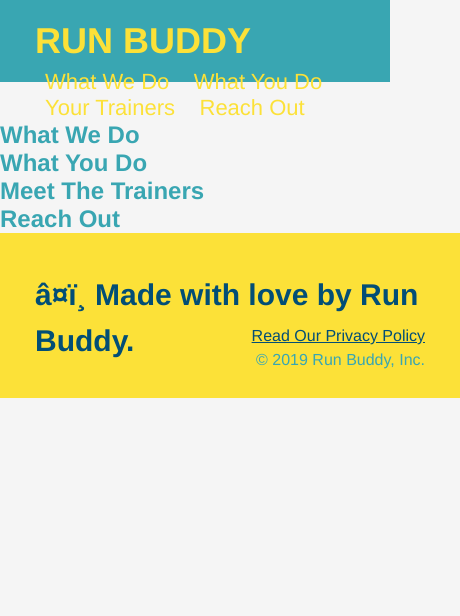
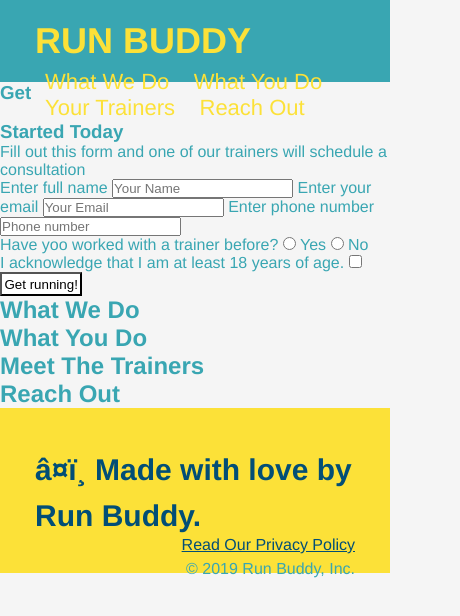
Before and after one commit to Silverlin19/rub-buddy, a plain HTML site: page index.html in a window 390 px wide. Shown: the whole page, 460 px wide, since content can reach past the window. Drawn offline with Linux system fonts and the light colour scheme.

Commit message:
1.3.3 input phone test

```diff
--- a/assets/css/style.css
+++ b/assets/css/style.css
@@ -1,7 +1,9 @@
 
 * {
+
   margin: 0;
   padding: 0;
+  box-sizing: border-box;
 }
 
 
--- a/index.html
+++ b/index.html
@@ -56,6 +56,52 @@
 
       </header>
 
+
+      <section>
+
+        <div>
+          <h3>Get Started Today</h3>
+          <p>Fill out this form and one of our trainers will schedule a consultation</p>
+          <!--Form element-->
+
+          <!--Name input -->
+          <form>
+            <label for="name">Enter full name </label>
+          <input type="text" placeholder="Your Name" name="name" id="name"    />
+         <!--Email input -->
+            <label for="email">Enter your email </label>
+          <input type="email" placeholder="Your Email" name="email" id="email"    />
+          <!--Name Input-->
+            <label for="phone"> Enter phone number</label>
+            <input type="tel" placeholder="Phone number" name="phone" id="phone"/>
+
+          <p>
+
+            Have yoo worked with a trainer before?
+            <input type="radio" name="trainer-confirm" id="trainer-yes" />
+            <label for="trainer-yes"> Yes </label>
+            <input type="radio" name="trainer-confirm" id="trainer-no" />
+            <label for="trainer-no">No</label> <br>
+          </p>
+          <p>
+            <label for="checkbox" >
+              I acknowledge that I am at least 18 years of age.
+            </label>
+            <input type="checkbox" name="age-confirm" id="checkbox" />
+          </p>
+
+
+          <button type="submit" style="padding: 2.5px; background-color: white;">
+
+            Get running!
+
+          </button>
+        </form>
+
+        </div>
+
+      </section>
+
       <!-- hero/jumbotron -->
       <section>
       </section>
```
Also changed, not shown: Experiment.html (added, +32 -0 lines).
